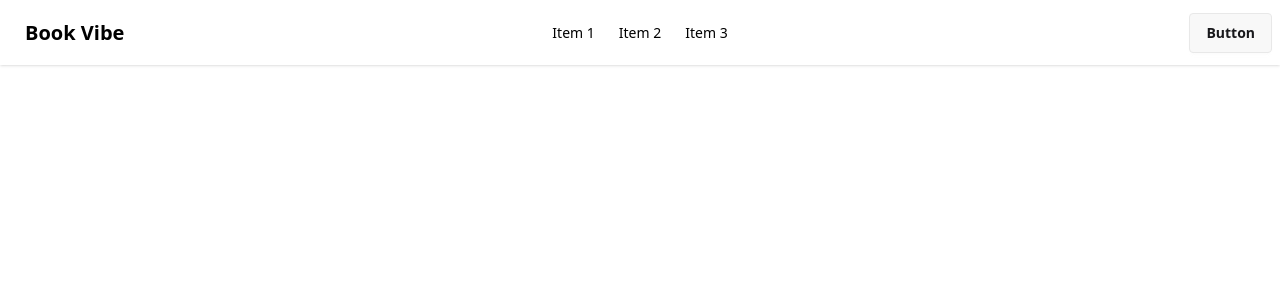
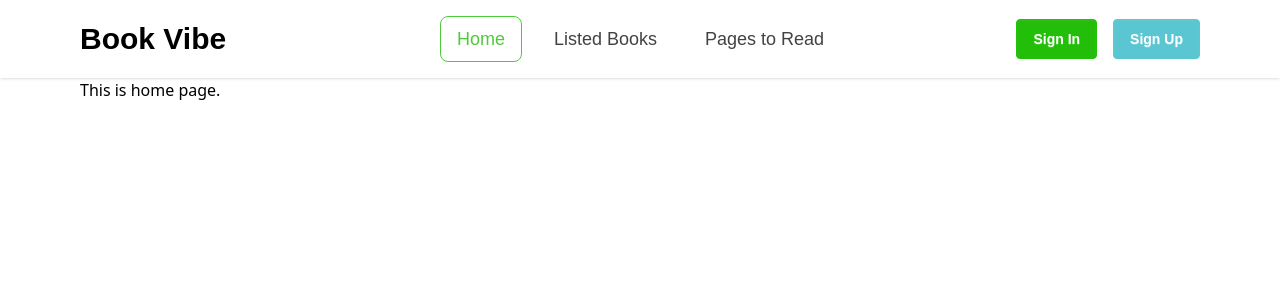
Before and after one commit to jfemon8/Book-Vibe, a React (Vite) app: page / in a window 1280 px wide. Shown: the top 300 px of the page. Built offline with nearby package versions, Linux system fonts and the light colour scheme.

Commit message:
Navbar completed

```diff
--- /dev/null
+++ b/src/Pages/Home/Home.jsx
@@ -0,0 +1,11 @@
+import React from 'react';
+
+const Home = () => {
+    return (
+        <div className='mx-10 lg:mx-20'>
+            <h1>This is home page.</h1>
+        </div>
+    );
+};
+
+export default Home;
--- /dev/null
+++ b/src/Pages/ListedBook/ListedBook.jsx
@@ -0,0 +1,11 @@
+import React from 'react';
+
+const ListedBook = () => {
+    return (
+        <div className='mx-10 lg:mx-20'>
+            <h1>This is Listed Book page.</h1>
+        </div>
+    );
+};
+
+export default ListedBook;
--- a/src/Routes/Route.jsx
+++ b/src/Routes/Route.jsx
@@ -1,9 +1,20 @@
 import { createBrowserRouter } from "react-router";
 import Root from "../Pages/Root/Root";
+import Home from "../Pages/Home/Home";
+import ListedBook from "../Pages/ListedBook/ListedBook";
 
 export const router = createBrowserRouter([
   {
     path: "/",
     Component: Root,
+    children:[
+        {index: true,
+        Component: Home
+        },
+        {
+            path:"listedBook",
+            Component: ListedBook
+        }
+    ]
   },
 ]);
--- a/src/components/Header/Navbar.jsx
+++ b/src/components/Header/Navbar.jsx
@@ -1,23 +1,51 @@
 import React from "react";
+import { Link, NavLink } from "react-router";
 
 const Navbar = () => {
   const navLinks = (
     <>
-      <li>
-        <a>Item 1</a>
-      </li>
-      <li>
-        <a>Item 2</a>
-      </li>
-      <li>
-        <a>Item 3</a>
-      </li>
+      <NavLink
+        to={"/"}
+        className={({ isActive }) =>
+          `lg:mx-2 px-4 py-2 rounded-lg transition-all duration-300 hover:text-[#23be0a] ${
+            isActive
+              ? "border border-[#23be0a] text-[#23be0a]"
+              : "text-[#131313]"
+          }`
+        }
+      >
+        Home
+      </NavLink>
+      <NavLink
+        to={"/listedBook"}
+        className={({ isActive }) =>
+          `lg:mx-2 px-4 py-2 rounded-lg transition-all duration-300 hover:text-[#23be0a] ${
+            isActive
+              ? "border border-[#23be0a] text-[#23be0a]"
+              : "text-[#131313]"
+          }`
+        }
+      >
+        Listed Books
+      </NavLink>
+      <NavLink
+        to={"/o"}
+        className={({ isActive }) =>
+          `lg:mx-2 px-4 py-2 rounded-lg transition-all duration-300 hover:text-[#23be0a] ${
+            isActive
+              ? "border border-[#23be0a] text-[#23be0a]"
+              : "text-[#131313]"
+          }`
+        }
+      >
+        Pages to Read
+      </NavLink>
     </>
   );
 
   return (
     <div>
-      <div className="navbar bg-white text-black shadow-sm">
+      <div className="navbar bg-white text-black shadow-sm work-sans px-10 lg:px-20">
         <div className="navbar-start">
           <div className="dropdown">
             <div tabIndex={0} role="button" className="btn btn-ghost lg:hidden">
@@ -39,18 +67,34 @@ const Navbar = () => {
             </div>
             <ul
               tabIndex={0}
-              className="menu menu-sm dropdown-content bg-base-100 rounded-box z-1 mt-3 w-52 p-2 shadow"
+              className="menu menu-sm dropdown-content bg-white border border-black rounded-box z-10 mt-3 w-52 p-2 shadow text-black text-lg opacity-90"
             >
               {navLinks}
             </ul>
           </div>
-          <a className="btn btn-ghost text-xl">Book Vibe</a>
+          <Link to={"/"}>
+            <a className="btn-ghost text-3xl font-bold cursor-pointer group">
+              <span className="group-hover:text-[#23BE0A] transition-colors duration-300">
+                Book
+              </span>{" "}
+              <span className="group-hover:text-[#59C6D2] transition-colors duration-300">
+                Vibe
+              </span>
+            </a>
+          </Link>
         </div>
         <div className="navbar-center hidden lg:flex">
-          <ul className="menu menu-horizontal px-1">{navLinks}</ul>
+          <ul className="menu menu-horizontal px-1 text-[#131313] text-lg opacity-80 items-center">
+            {navLinks}
+          </ul>
         </div>
-        <div className="navbar-end">
-          <a className="btn">Button</a>
+        <div className="navbar-end gap-4">
+          <a className="btn bg-[#23BE0A] border-[#23BE0A] text-white hover:bg-white hover:text-[#23BE0A]">
+            Sign In
+          </a>
+          <a className="btn bg-[#59C6D2] border-[#59C6D2] text-white hover:bg-white hover:text-[#59C6D2]">
+            Sign Up
+          </a>
         </div>
       </div>
     </div>
```
